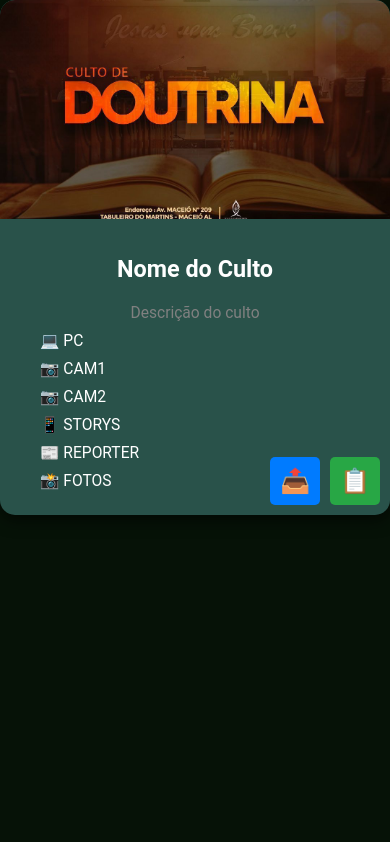
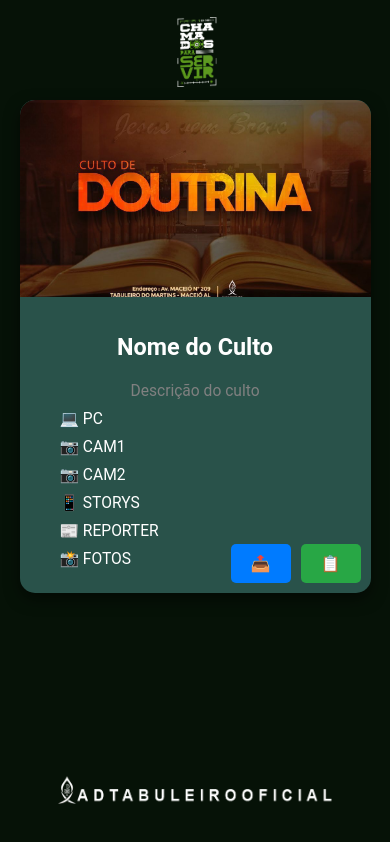
Before and after one commit to fumiko0701/fumiko0701.github.io, a plain HTML site: page index.html in a window 390 px wide. Drawn offline with Linux system fonts and the light colour scheme.

Commit message:
hhh best

```diff
--- a/estilo.css
+++ b/estilo.css
@@ -103,6 +103,62 @@ body {
     font-size: 2vw;
 }
 
+/* Estilo dos botões flutuantes */
+.floating-buttons {
+    position: absolute;
+    display: flex;
+    gap: 10px;
+}
+
+.button {
+    background-color: #007bff; /* Azul padrão */
+    border: none;
+    color: white;
+    padding: 10px 20px;
+    text-align: center;
+    font-size: 16px;
+    cursor: pointer;
+    border-radius: 5px;
+    transition: background-color 0.3s;
+    z-index: 999;
+}
+
+.button.copy {
+    background-color: #28a745; /* Verde para o botão 'copy' */
+}
+
+.button:hover {
+    opacity: 0.8;
+}
+
+/* Estilo para a imagem name.png como footer */
+.footer-image {
+    display: block;
+    margin: 0 auto;
+    max-width: 90%; /* Diminuindo um pouco o tamanho da imagem */
+    height: auto;
+    position: fixed; /* Fixa a imagem na parte inferior da página */
+    left: 50%; /* Centraliza horizontalmente */
+    transform: translateX(-50%); /* Ajusta a posição horizontal */
+    z-index: 1000; /* Garante que a imagem fique acima de outros elementos */
+}
+
+/* Estilo específico para desktop */
+@media (min-width: 768px) {
+    .footer-image {
+        bottom: 20px; /* Aumenta a distância da imagem para a borda inferior */
+        max-width: 20%;
+    }
+}
+
+/* Estilo específico para mobile */
+@media (max-width: 767px) {
+    .footer-image {
+        bottom: 35px; /* Move a imagem um pouco mais para cima */
+        max-width: 70%; /* Diminuindo o tamanho da imagem no mobile */
+    }
+}
+
 @media (min-width: 768px) {
     #nomeCulto {
         font-size: 24px;
@@ -119,14 +175,33 @@ body {
     .emoji {
         font-size: 24px;
     }
+
+    .button.view::before {
+        content: "Visualizar Escala";
+    }
+
+    .button.copy::before {
+        content: "Copiar";
+    }
+
+    .floating-buttons {
+        top: 10px; /* Distância do topo do card */
+        right: 10px; /* Distância da direita do card */
+    }
 }
 
-/* Estilos para dispositivos móveis */
+/* Estilo para o mobile */
 @media (max-width: 767px) {
     body {
         flex-direction: column;
         justify-content: flex-start; /* Mover o card para o topo da página */
         align-items: flex-start; /* Garantir alinhamento adequado */
+    }
+
+    /* Mover botões flutuantes para a parte inferior direita do card */
+    .floating-buttons {
+        bottom: 10px; /* Distância do fundo do card */
+        right: 10px; /* Distância da direita do card */
     }
 
     .container {
@@ -181,4 +256,12 @@ body {
         text-align: left;
         padding-left: 20px; /* Adicionar espaçamento para o alinhamento à esquerda */
     }
+
+    .button.view::before {
+        content: "📤"; /* Emoji de enviar no botão view */
+    }
+
+    .button.copy::before {
+        content: "📋"; /* Emoji de copiar no botão copy */
+    }
 }
--- a/index.html
+++ b/index.html
@@ -5,76 +5,97 @@
     <meta name="viewport" content="width=device-width, initial-scale=1.0">
     <title>Card with Buttons</title>
     <link rel="stylesheet" href="estilo.css">
+    <script>
+        // Função para copiar (vazia por enquanto)
+        function copy() {
+            // Aqui você pode implementar a lógica de cópia mais tarde
+        }
+    </script>
     <style>
-        /* Estilo dos botões flutuantes */
-        .floating-buttons {
-            position: absolute;
-            display: flex;
-            gap: 10px;
+        /* Estilo para a imagem name.png como footer */
+        .footer-image {
+            display: block;
+            margin: 0 auto;
+            max-width: 90%; /* Diminuindo um pouco o tamanho da imagem */
+            height: auto;
+            position: absolute; /* Muda para posição absoluta */
+            left: 50%; /* Centraliza horizontalmente */
+            transform: translateX(-50%); /* Ajusta a posição horizontal */
+            z-index: 1000; /* Garante que a imagem fique acima de outros elementos */
+            bottom: 20px; /* Distância da borda inferior */
         }
 
-        .button {
-            background-color: #007bff; /* Azul padrão */
-            border: none;
-            color: white;
-            padding: 10px 20px;
-            text-align: center;
-            font-size: 16px;
-            cursor: pointer;
-            border-radius: 5px;
-            transition: background-color 0.3s;
-            z-index: 999;
+        /* Estilo específico para desktop */
+        @media (min-width: 768px) {
+            .footer-image {
+                bottom: 20px; /* Aumenta a distância da imagem para a borda inferior */
+                max-width: 20%;
             }
-
-        .button.copy {
-            background-color: #28a745; /* Verde para o botão 'copy' */
+            .logo-desktop {
+                max-width: 12%; /* Tamanho da logo no desktop */
+                margin-right: 30px; /* Espaço à direita da logo */
+                margin-top: 10px; /* Ajuste a distância do topo da logo */
             }
-
-        .button:hover {
-            opacity: 0.8;
-        }
-
-        /* Estilo para o desktop */
-        @media (min-width: 768px) {
-            .button.view::before {
-                content: "Visualizar Escala";
-            }
-
-            .button.copy::before {
-                content: "Copiar";
-            }
-
-            .floating-buttons {
-                top: 10px; /* Distância do topo do card */
-                right: 10px; /* Distância da direita do card */
+            .logo-mobile {
+                display: none; /* Esconde a logo mobile no desktop */
             }
         }
 
-        /* Estilo para o mobile */
+        /* Estilo específico para mobile */
         @media (max-width: 767px) {
-            .button.view::before {
-                content: "📤"; /* Emoji de enviar no botão view */
+            .footer-image {
+                bottom: 40px; /* Ajusta a distância da borda inferior */
+                max-width: 70%; /* Diminuindo o tamanho da imagem no mobile */
+                position: absolute; /* Mantém a posição absoluta para centralização */
+                left: 50%; /* Centraliza horizontalmente */
+                transform: translateX(-50%); /* Ajusta a posição horizontal */
+            }
+            .logo-desktop {
+                display: none; /* Esconde a logo desktop no mobile */
+            }
+            .logo-mobile {
+                max-width: 10%; /* Reduzindo o tamanho da logo no mobile */
+                display: block; /* Mostra a logo mobile */
+                margin: 2px; /* Adiciona espaço entre a logo mobile e o card */
+                position: absolute; /* Torna a logo flutuante */
+                top: 15px; /* Ajuste a distância do topo da logo mobile */
+                left: 50%; /* Centraliza horizontalmente */
+                transform: translateX(-50%); /* Ajusta a posição horizontal */
+                z-index: 10; /* Assegura que a logo apareça acima do card */
+            }
         }
 
-            .button.copy::before {
-                content: "📋"; /* Emoji de copiar no botão copy */
+        /* Alinhamento do card e logo */
+        .card-container {
+            display: flex;
+            justify-content: center; /* Centraliza horizontalmente o card */
+            align-items: center; /* Alinha logo e card ao centro */
+            width: 100%;
+            padding: 60px 0; /* Ajuste o padding superior para centralizar verticalmente */
+            position: relative; /* Permite posicionar elementos filhos */
         }
 
-            .button {
-                padding: 10px; /* Ajustar o padding para botões menores no mobile */
-                font-size: 24px; /* Aumentar o tamanho do emoji no mobile */
-            }
-
-            .floating-buttons {
-                bottom: 10px; /* Distância do fundo da tela */
-                right: 10px; /* Distância da direita da tela */
-            }
+        .card {
+            display: flex;
+            background-color: var(--card-background-color-dark);
+            padding: 0;
+            box-shadow: 0 6px 15px rgba(0, 0, 0, 0.5);
+            border-radius: 15px;
+            width: 90%;
+            max-width: 1200px;
+            height: auto;
+            box-sizing: border-box;
+            position: relative;
+            overflow: hidden;
+            margin-top: 40px; /* Espaço entre a logo e o card */
         }
     </style>
 </head>
 <body>
 
     <div class="container">
+        <div class="card-container">
+            <img src="logo.png" alt="Logo" class="logo-desktop"> <!-- Logo desktop -->
             <div class="card">
                 <img src="ceia.jpg" alt="Imagem do Culto">
                 <div class="card-content">
@@ -92,11 +113,16 @@
 
                 <!-- Botões flutuantes -->
                 <div class="floating-buttons">
-                <button class="button view"></button>
-                <button class="button copy"></button>
+                    <button class="button view" onclick="window.open('escala-online.html', '_self')"></button>
+                    <button class="button copy" onclick="copy()"></button>
                 </div>
             </div>
         </div>
+        <img src="logo.png" alt="Logo" class="logo-mobile"> <!-- Logo no mobile -->
+    </div>
+
+    <!-- Imagem name.png como footer -->
+    <img src="name.png" alt="Nome" class="footer-image">
 
 </body>
 </html>
```
Lines whose indentation alone changed are shown as unchanged.
